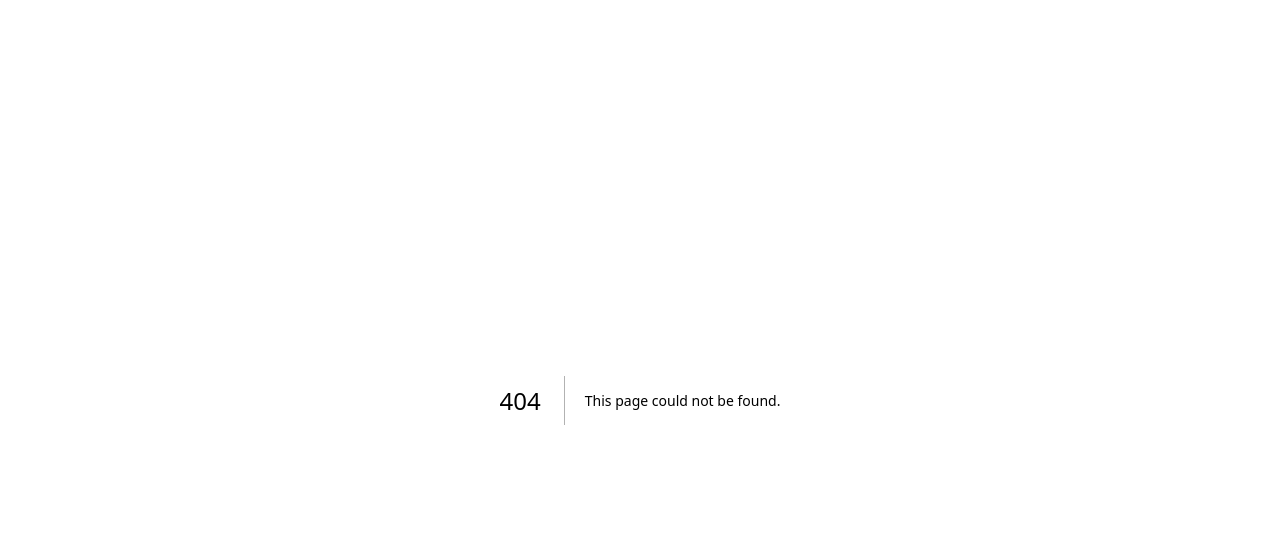
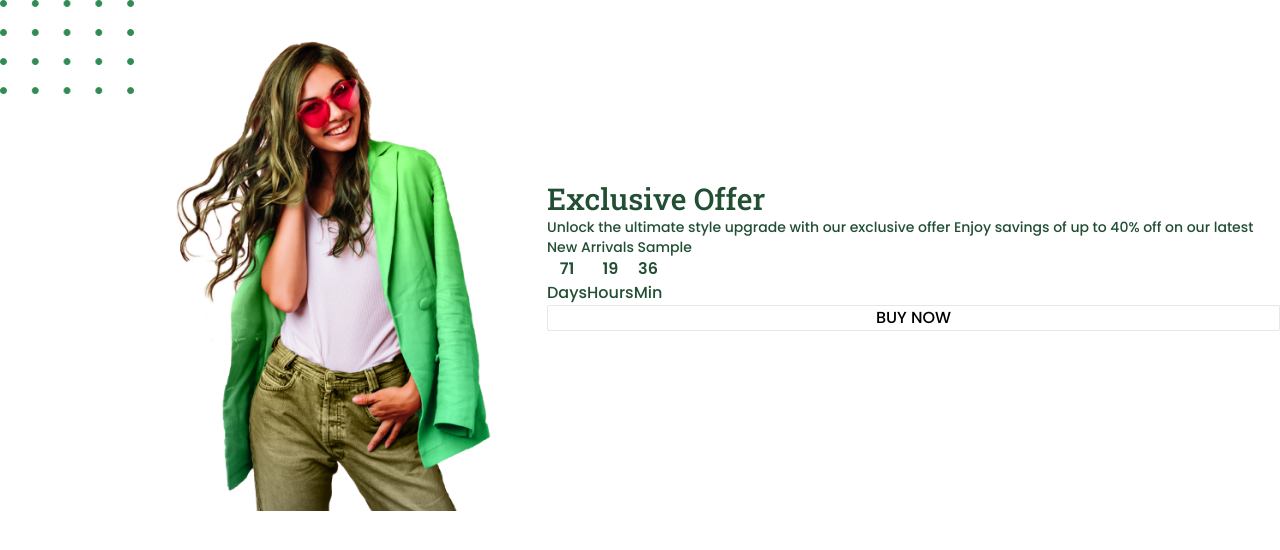
Before and after one commit to VicunaKouture/VK-Frontend, a Next.js app: page /exclusiveOffer in a window 1280 px wide. Before the commit this address had no page. Shown: the top 550 px of the page. Built offline with nearby package versions, Linux system fonts and the light colour scheme.

Commit message:
feat: Add ExclusiveOffer page

```diff
--- /dev/null
+++ b/src/Components/ExclusiveOffer.tsx
@@ -0,0 +1,82 @@
+'use client'
+
+import { useEffect, useState } from "react";
+
+type ExclusiveOfferProps = {
+  title: string;
+  description: string;
+  enddate: Date;
+};
+
+interface TimeLeft {
+  days: number;
+  hours: number;
+  minutes: number;
+}
+
+const calculateTimeLeft = (enddate: Date) => {
+  const difference = +enddate - +new Date();
+  let timeLeft = {};
+
+  if (difference > 0) {
+    timeLeft = {
+      days: Math.floor(difference / (1000 * 60 * 60 * 24)),
+      hours: Math.floor((difference / (1000 * 60 * 60)) % 24),
+      minutes: Math.floor((difference / 1000 / 60) % 60),
+    };
+  }
+
+  return timeLeft;
+};
+
+const ExclusiveOffer = ({ title, description, enddate }: ExclusiveOfferProps) => {
+  const [timeLeft, setTimeLeft] = useState(calculateTimeLeft(enddate));
+
+  useEffect(() => {
+    const timer = setTimeout(() => {
+      setTimeLeft(calculateTimeLeft(enddate));
+    }, 60000);
+
+    return () => clearTimeout(timer);
+  });
+
+  return (
+    <div className="flex items-center h-screen">
+      <div className="bg-green-200 pt-10 w-11/12 md:w-10/12 lg:w-8/12 xl:7/12 px-10 mx-auto flex">
+        <div className="flex justify-center relative w-5/12">
+          <div className="">
+            <img src="/dots.png" alt="Offer Image" className="absolute bottom-7 h-20" />
+          </div>
+          <div className="flex-1">
+            <img src="/exclusiveImg.png" alt="Offer Image" className="h-[355px] aspect-auto ml-8 z-10 relative" />
+          </div>
+        </div>
+        <div className="mb-10 p-6 flex flex-col justify-center w-6/12">
+          <div className="text-3xl font-roboto text-[#224F34] mb-4">
+            {title || 'Exclusive Offer'}
+          </div>
+          <p className="font-poppins text-sm text-[#224F34] mb-6">
+            {description || 'Unlock the ultimate style upgrade with our exclusive offer Enjoy savings of up to 40% off on our latest New Arrivals'}
+          </p>
+          <div className="flex space-x-2 mb-6">
+            <div className="p-2 h-16 w-14 bg-white rounded-sm shadow flex flex-col justify-center items-center">
+              <p className="text-lg font-poppins text-[#224F34] font-semibold">{timeLeft.days || '06'}</p>
+              <p className="text-xs font-poppins text-[#224F34]">Days</p>
+            </div>
+            <div className="p-2 h-16 w-14 bg-white rounded-sm shadow flex flex-col justify-center items-center">
+              <p className="text-lg font-poppins text-[#224F34] font-semibold ">{timeLeft.hours || '18'}</p>
+              <p className="text-xs font-poppins text-[#224F34]">Hours</p>
+            </div>
+            <div className="p-2 h-16 w-14 bg-white rounded-sm shadow flex flex-col justify-center items-center">
+              <p className="text-lg font-poppins text-[#224F34] font-semibold">{timeLeft.minutes || '48'}</p>
+              <p className="text-xs font-poppins text-[#224F34]">Min</p>
+            </div>
+          </div>
+          <button type="button" className="font-poppins font-normal text-xs flex items-center justify-center py-3 border rounded-sm bg-[#224F34] text-white w-32">BUY NOW</button>
+        </div>
+      </div>
+    </div>
+  )
+}
+
+export default ExclusiveOffer;
--- /dev/null
+++ b/src/app/exclusiveOffer/page.tsx
@@ -0,0 +1,11 @@
+import ExclusiveOffer from "@/Components/ExclusiveOffer"
+
+const exclusiveOfferPage = () => {
+    return (
+        <div>
+            <ExclusiveOffer title='Exclusive Offer' description='Unlock the ultimate style upgrade with our exclusive offer Enjoy savings of up to 40% off on our latest New Arrivals Sample' enddate={new Date('2024-02-31T23:59:59')}/>
+        </div>
+    )
+}
+
+export default exclusiveOfferPage;
```
Also changed, not shown: public/dots.png (added), public/exclusiveImg.png (added).
